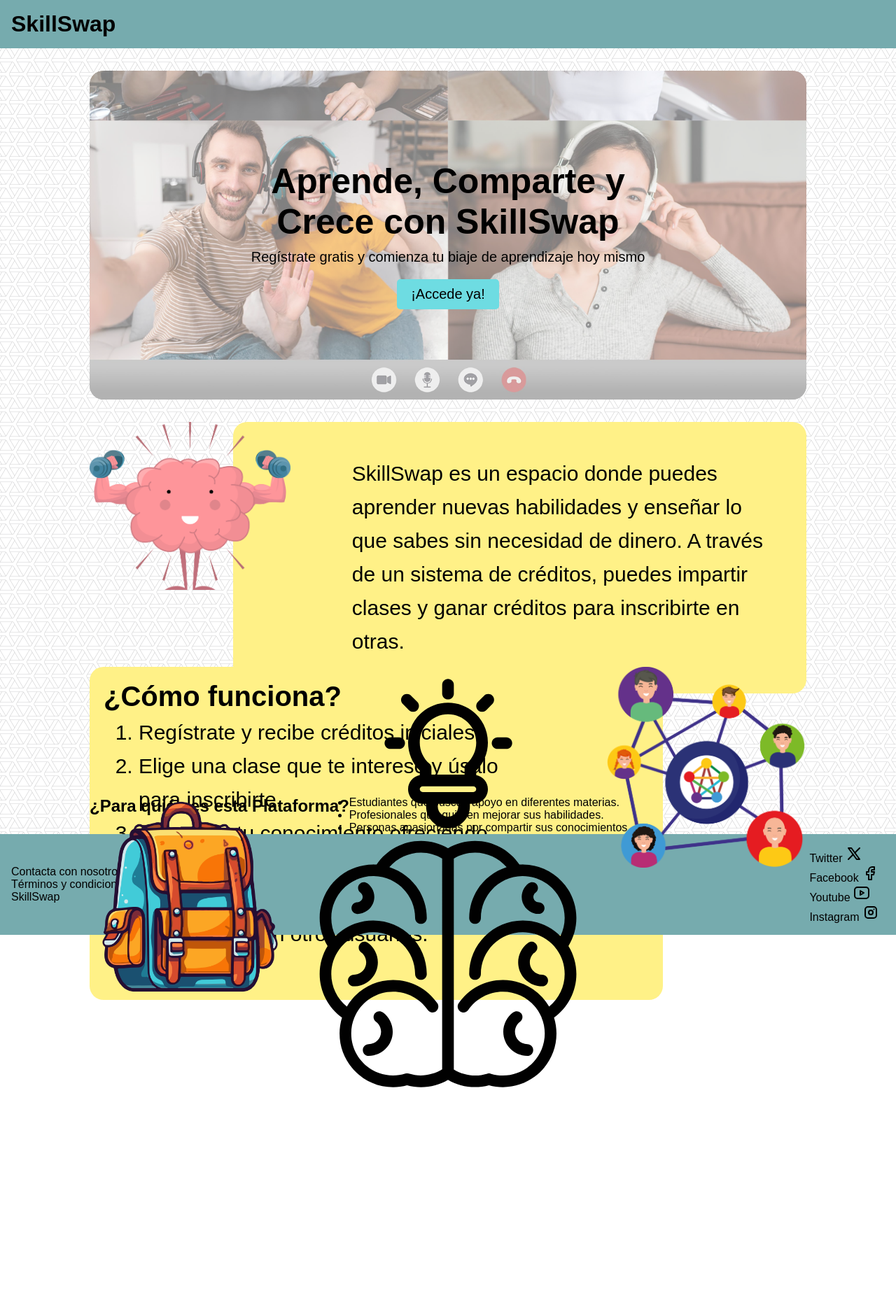
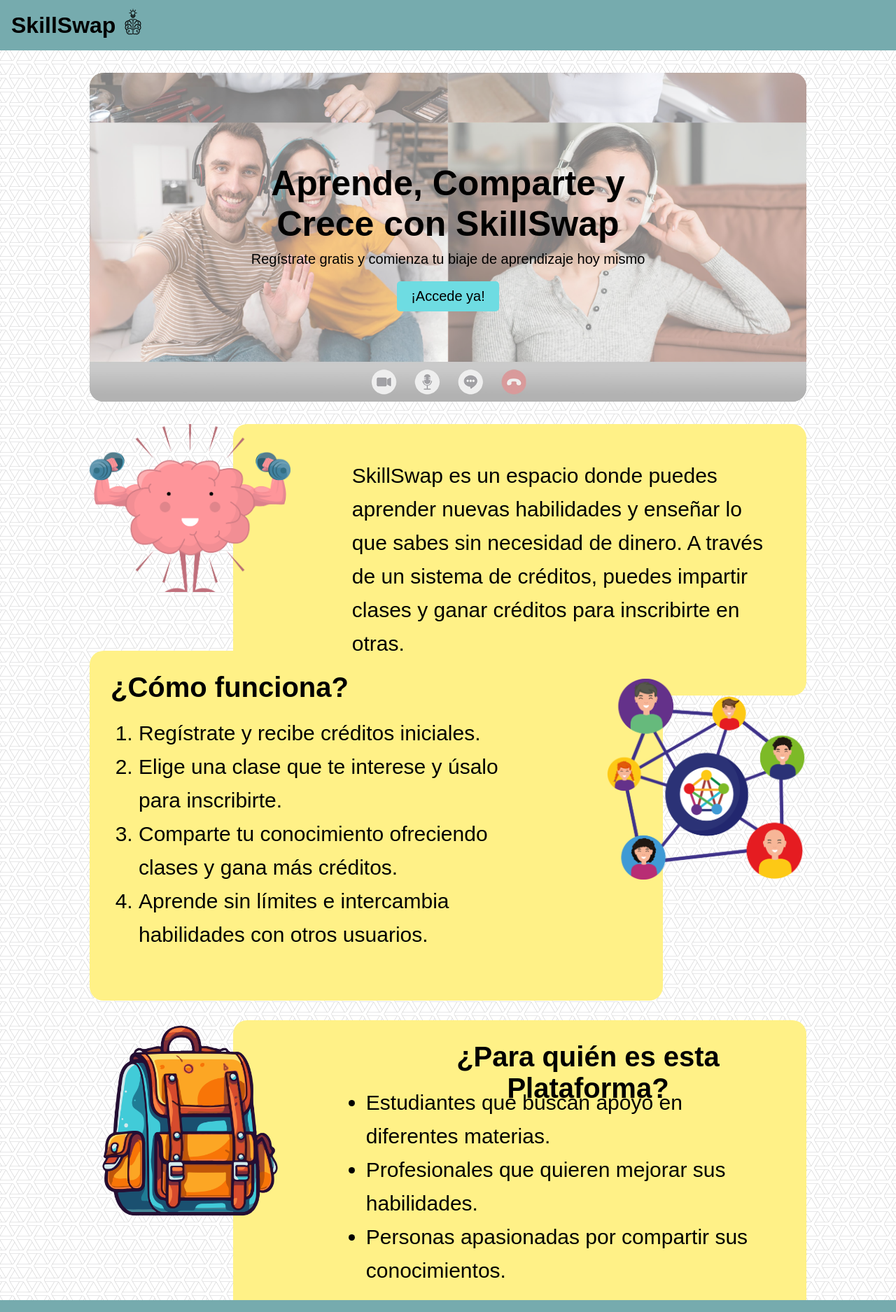
Before and after one commit to ServandoT/SkillSwap-Front, a React (Vite) app: page /about in a window 1280 px wide. Shown: the top 1875 px of the page at 70% size. Before the commit the page ends 1666 px from the top, so only its background shows below. Built offline with nearby package versions, Linux system fonts and the light colour scheme.

Commit message:
Navegación admin

```diff
--- /dev/null
+++ b/src/components/Admin.jsx
@@ -0,0 +1,40 @@
+import React, { useEffect, useState } from 'react';
+import axios from 'axios';
+import Header from './Header';
+import Footer from './Footer';
+import '../styles/Admin.css';
+
+function Admin() {
+  const [users, setUsers] = useState([]);
+
+  useEffect(() => {
+    axios.get('http://localhost:1234/usuarios')
+      .then(response => {
+        setUsers(response.data);
+      })
+      .catch(error => console.error('Error fetching users:', error));
+  }, []);
+
+  return (
+    <div>
+      <Header />
+      <div className="usuarios">
+        <h2>Usuarios</h2>
+        <ul>
+          {users.map(user => (
+            <li key={user.id}>
+              <p><strong>Email:</strong> {user.email}</p>
+              <p><strong>Nombre:</strong> {user.nombre}</p>
+              <p><strong>Apellidos:</strong> {user.apellidos}</p>
+              <p><strong>Créditos:</strong> {user.creditos}</p>
+              <p><strong>Rol:</strong> {user.rol === 'ADMIN' ? 'Administrador' : 'Usuario normal'}</p>
+            </li>
+          ))}
+        </ul>
+      </div>
+      <Footer />
+    </div>
+  );
+}
+
+export default Admin;
--- a/src/components/Footer.jsx
+++ b/src/components/Footer.jsx
@@ -1,4 +1,3 @@
-import React from 'react';
 import '../styles/Footer.css';
 
 function Footer() {
--- a/src/components/Header.jsx
+++ b/src/components/Header.jsx
@@ -29,6 +29,7 @@
     <header className='header'>
       <h1>
         <Link to="/">SkillSwap</Link>
+        <img src="../../public/principal.svg" alt="logo" />
       </h1>
       {location.pathname !== '/about' && (
         <div>
--- a/src/components/LoginModal.jsx
+++ b/src/components/LoginModal.jsx
@@ -1,17 +1,19 @@
 import React, { useState } from 'react';
 import axios from 'axios';
+import { useNavigate } from 'react-router-dom';
 
 function LoginModal({ onClose }) {
   const [email, setEmail] = useState('');
   const [password, setPassword] = useState('');
   const [error, setError] = useState(null);
+  const navigate = useNavigate();
 
   const handleSubmit = async (e) => {
     e.preventDefault();
     try {
       const payload = { email, password };
       console.log('Sending payload:', payload);
-      const response = await axios.post('https://172.189.57.88:1234/api/v1/auth/authenticate', payload, {
+      const response = await axios.post('http://localhost:1234/api/v1/auth/authenticate', payload, {
         headers: {
           Authorization: '',
           "Content-Type": "application/json",
@@ -19,6 +21,32 @@
       });
       console.log('Login successful:', response.data);
       localStorage.setItem('skillswapToken', response.data.token);
+
+      const res = await axios.get('http://localhost:1234/usuarios/admin', {
+        headers: {
+          Authorization: `Bearer ${localStorage.getItem('skillswapToken')}`,
+        }
+      });
+      console.log('isAdmin:', res.data.isAdmin);
+
+      if (res.data.isAdmin) {
+        navigate('/admin');
+      }
+
+      // axios.get('http://localhost:1234/usuarios/admin')
+      //   .then((res) => {
+      //     return res.json();
+      //   })
+      //   .then((data) => {
+      //     console.log('isAdmin:', data.isAdmin);
+      //     // Si es admin redirigir a la página de admin
+      //     if (data.isAdmin) {
+      //       navigate('/admin');
+      //     }})
+      //     .catch((error) => {
+      //       console.error('Error fetching admin status:', error);
+      //     });
+
       onClose();
     } catch (err) {
       console.error('Login failed:', err);
--- a/src/main.jsx
+++ b/src/main.jsx
@@ -5,6 +5,7 @@
 import About from './pages/About';
 import './index.css';
 import axios from 'axios';
+import Admin from './components/Admin';
 
 // Incluir el token de autorización en las solicitudes de Axios
 const token = localStorage.getItem('skillswapToken');
@@ -18,6 +19,7 @@
       <Routes>
         <Route path="/" element={<App />}/>
         <Route path="/about" element={<About />} />
+        <Route path="/admin" element={<Admin />} />
       </Routes>
     </BrowserRouter>
   </React.StrictMode>
--- a/src/pages/About.jsx
+++ b/src/pages/About.jsx
@@ -39,11 +39,13 @@
 
         <section className='tercera-seccion'>
           <h2>¿Para quién es esta Plataforma?</h2>
-          <ul>
-            <li>Estudiantes que buscan apoyo en diferentes materias.</li>
-            <li>Profesionales que quieren mejorar sus habilidades.</li>
-            <li>Personas apasionadas por compartir sus conocimientos.</li>
-          </ul>
+          <div className="wrapper">
+            <ul>
+              <li>Estudiantes que buscan apoyo en diferentes materias.</li>
+              <li>Profesionales que quieren mejorar sus habilidades.</li>
+              <li>Personas apasionadas por compartir sus conocimientos.</li>
+            </ul>
+          </div>
           <img src="mochila.png" alt="mochila" />
         </section>
 
--- a/src/styles/About.css
+++ b/src/styles/About.css
@@ -84,6 +84,7 @@
     .primera-seccion {
         margin-top: 2rem;
         width: 80%;
+        height: 292px;
         display: flex;
         position: relative;
 
@@ -115,8 +116,9 @@
     }
 
     .segunda-seccion {
-        margin-top: 350px;
         width: 80%;
+        height: 428px;
+        margin-top: 2rem;
         display: flex;
         position: relative;
 
@@ -124,7 +126,7 @@
             font-size: 40px;
             text-align: center;
             z-index: 2;
-            padding: 20px;
+            padding: 30px;
         }
 
         .wrapper {
@@ -142,6 +144,7 @@
             line-height: 1.6;
 
             ol {
+                margin-top: 1.5rem;
                 font-size: 30px;
                 padding: 20px;
             }
@@ -153,14 +156,24 @@
             width: 28%;
             height: auto;
             right: 0;
+            top: 40px;
         }
     }
 
     .tercera-seccion {
         margin-top: 100px;
         width: 80%;
+        height: 400px;
         display: flex;
         position: relative;
+
+        h2 {
+            font-size: 40px;
+            text-align: center;
+            z-index: 2;
+            padding: 30px;
+            margin-left: 400px;
+        }
 
         .wrapper {
             background-color: #FFF187;
@@ -176,8 +189,10 @@
             width: 80%;
             line-height: 1.6;
 
-            p {
+            ul {
+                margin-top: 1.5rem;
                 font-size: 30px;
+                padding: 20px;
             }
         }
 
--- /dev/null
+++ b/src/styles/Admin.css
@@ -0,0 +1,45 @@
+.usuarios {
+  max-width: 800px;
+  margin: 2rem auto;
+  padding: 2rem;
+  background-color: #f8f9fa;
+  border-radius: 12px;
+  box-shadow: 0 4px 10px rgba(0, 0, 0, 0.1);
+
+  h2 {
+    font-size: 1.8rem;
+    margin-bottom: 1.5rem;
+    color: #343a40;
+    border-bottom: 2px solid #dee2e6;
+    padding-bottom: 0.5rem;
+  }
+
+  ul {
+    list-style: none;
+    padding: 0;
+    margin: 0;
+
+    li {
+      background-color: #ffffff;
+      padding: 1rem 1.5rem;
+      margin-bottom: 1rem;
+      border: 1px solid #dee2e6;
+      border-radius: 8px;
+      transition: box-shadow 0.3s;
+
+      &:hover {
+        box-shadow: 0 2px 8px rgba(0, 0, 0, 0.05);
+      }
+
+      p {
+        margin: 0.3rem 0;
+
+        strong {
+          color: #495057;
+          width: 100px;
+          display: inline-block;
+        }
+      }
+    }
+  }
+}
--- a/src/styles/Footer.css
+++ b/src/styles/Footer.css
@@ -13,6 +13,11 @@
         left: 50%;
         transform: translateX(-50%);
         text-align: center;
+
+        img {
+            width: 100px;
+            height: auto;
+        }
      }
 
     svg {
--- a/src/styles/Header.css
+++ b/src/styles/Header.css
@@ -5,6 +5,17 @@
     padding: 1rem;
     background-color: #76ABAE;
 
+    h1 {
+        display: flex;
+        align-items: center;
+    }
+
+    img {
+        width: 50px;
+        height: auto;
+        margin-top: -10px;
+    }
+
     a {
         text-decoration: none;
         color: #000;
```
